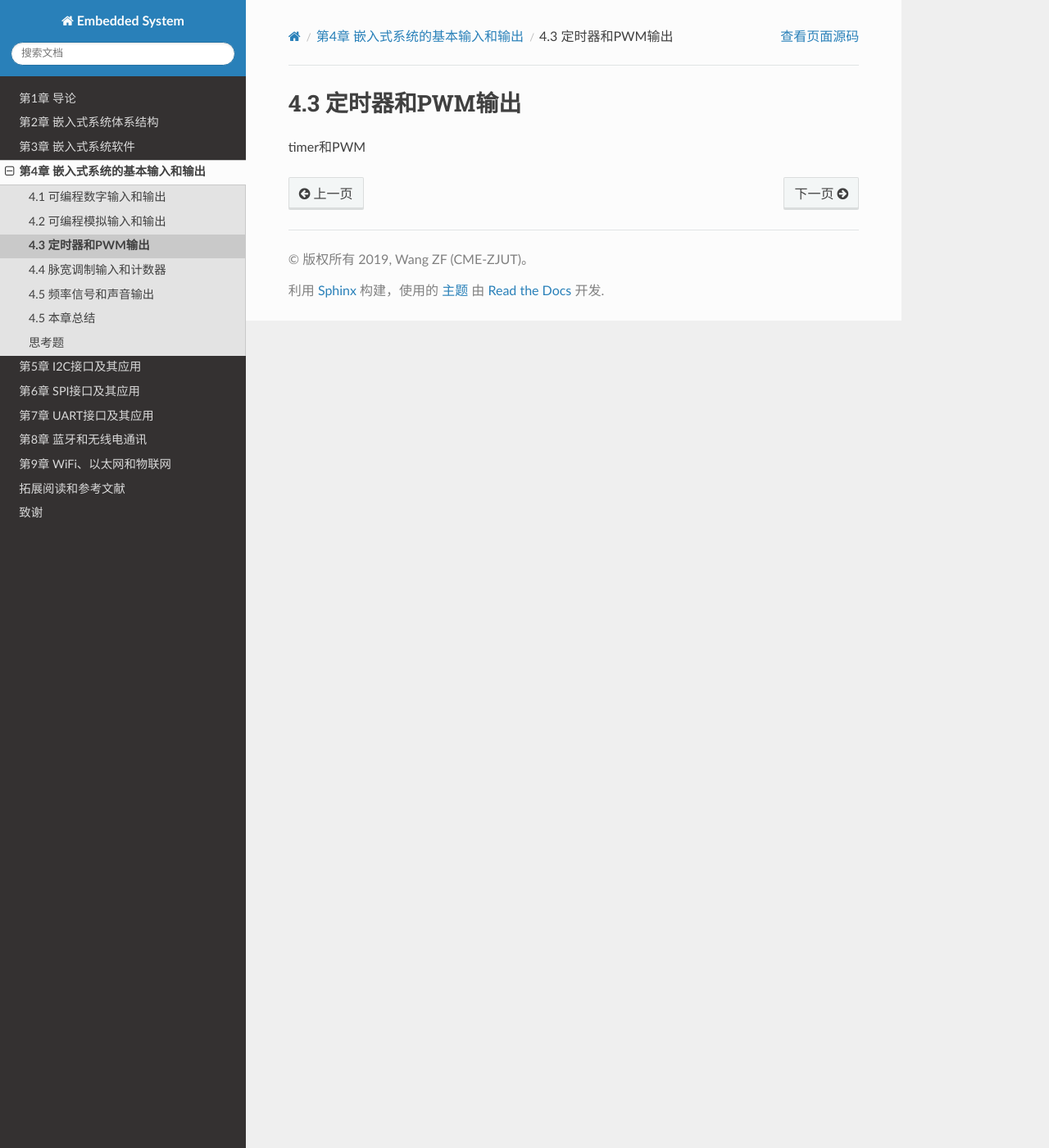
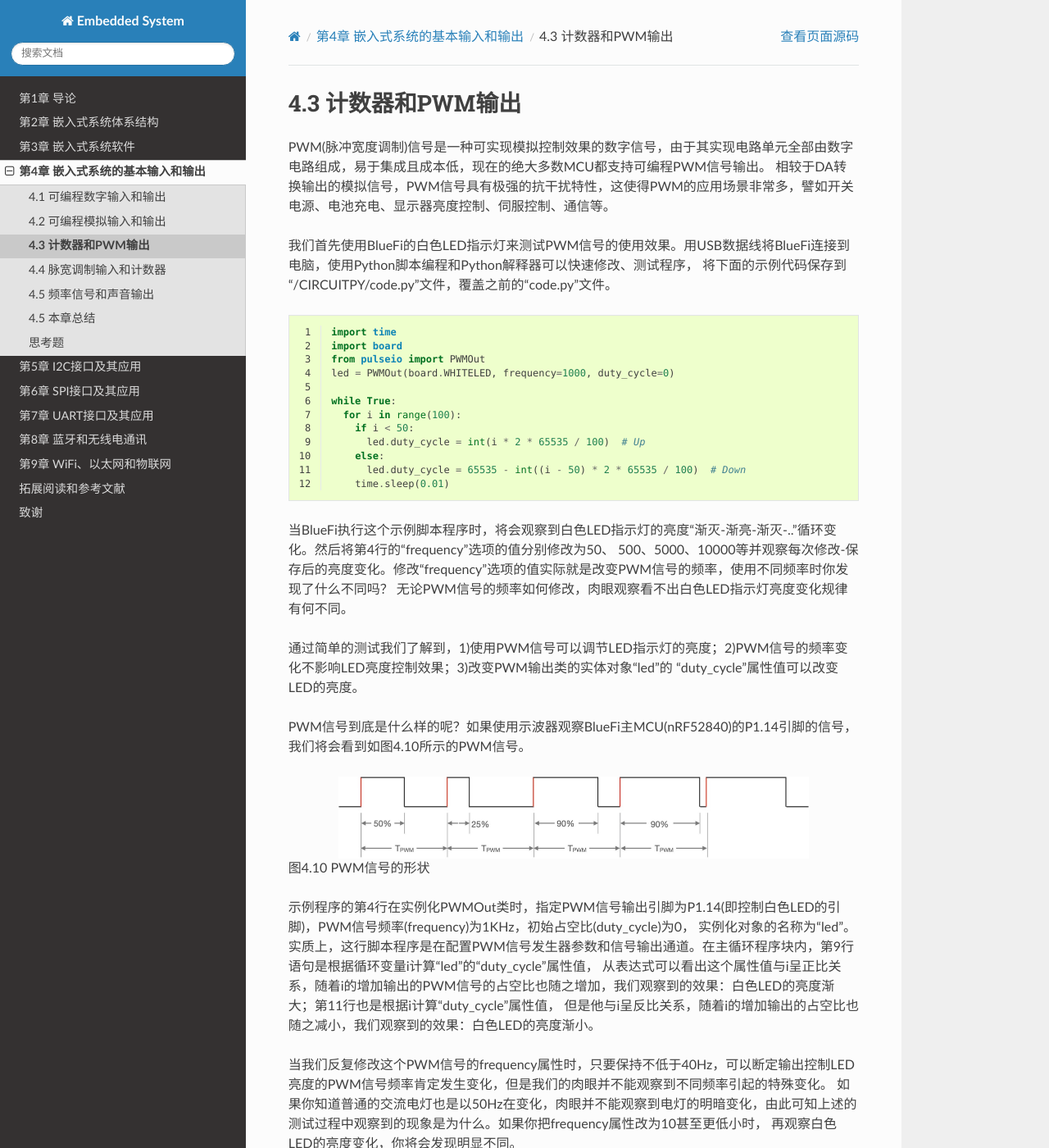
Before and after one commit to BradChan/TheEmbeddedSystem, a Sphinx documentation site: the page built from source/c4_ec_basedio/timer_pwm.rst, in a window 1280 px wide and 1400 px high. Shown: the whole window at 82% size. Built offline with Sphinx 7.4.7 and the Read the Docs theme 2.0.0, drawn with Linux system fonts in a browser that asks for light colours; some of the changed text lies outside the part shown.

Commit message:
update ch4.3

```diff
--- a/source/c4_ec_basedio/timer_pwm.rst
+++ b/source/c4_ec_basedio/timer_pwm.rst
@@ -1,5 +1,90 @@
 ===========================
-4.3 定时器和PWM输出
+4.3 计数器和PWM输出
 ===========================
 
-timer和PWM
+PWM(脉冲宽度调制)信号是一种可实现模拟控制效果的数字信号，由于其实现电路单元全部由数字电路组成，易于集成且成本低，现在的绝大多数MCU都支持可编程PWM信号输出。
+相较于DA转换输出的模拟信号，PWM信号具有极强的抗干扰特性，这使得PWM的应用场景非常多，譬如开关电源、电池充电、显示器亮度控制、伺服控制、通信等。
+
+我们首先使用BlueFi的白色LED指示灯来测试PWM信号的使用效果。用USB数据线将BlueFi连接到电脑，使用Python脚本编程和Python解释器可以快速修改、测试程序，
+将下面的示例代码保存到“/CIRCUITPY/code.py”文件，覆盖之前的“code.py”文件。
+
+.. code-block::  python
+  :linenos:
+
+  import time
+  import board
+  from pulseio import PWMOut
+  led = PWMOut(board.WHITELED, frequency=1000, duty_cycle=0)
+
+  while True:
+    for i in range(100):
+      if i < 50:
+        led.duty_cycle = int(i * 2 * 65535 / 100)  # Up
+      else:
+        led.duty_cycle = 65535 - int((i - 50) * 2 * 65535 / 100)  # Down
+      time.sleep(0.01)
+
+当BlueFi执行这个示例脚本程序时，将会观察到白色LED指示灯的亮度“渐灭-渐亮-渐灭-..”循环变化。然后将第4行的“frequency”选项的值分别修改为50、
+500、5000、10000等并观察每次修改-保存后的亮度变化。修改“frequency”选项的值实际就是改变PWM信号的频率，使用不同频率时你发现了什么不同吗？
+无论PWM信号的频率如何修改，肉眼观察看不出白色LED指示灯亮度变化规律有何不同。
+
+通过简单的测试我们了解到，1)使用PWM信号可以调节LED指示灯的亮度；2)PWM信号的频率变化不影响LED亮度控制效果；3)改变PWM输出类的实体对象“led”的
+“duty_cycle”属性值可以改变LED的亮度。
+
+PWM信号到底是什么样的呢？如果使用示波器观察BlueFi主MCU(nRF52840)的P1.14引脚的信号，我们将会看到如图4.10所示的PWM信号。
+
+.. image:: ../_static/images/c4/pwm_signal_feature.jpg
+  :scale: 25%
+  :align: center
+
+图4.10  PWM信号的形状
+
+示例程序的第4行在实例化PWMOut类时，指定PWM信号输出引脚为P1.14(即控制白色LED的引脚)，PWM信号频率(frequency)为1KHz，初始占空比(duty_cycle)为0，
+实例化对象的名称为“led”。实质上，这行脚本程序是在配置PWM信号发生器参数和信号输出通道。在主循环程序块内，第9行语句是根据循环变量i计算“led”的“duty_cycle”属性值，
+从表达式可以看出这个属性值与i呈正比关系，随着i的增加输出的PWM信号的占空比也随之增加，我们观察到的效果：白色LED的亮度渐大；第11行也是根据i计算“duty_cycle”属性值，
+但是他与i呈反比关系，随着i的增加输出的占空比也随之减小，我们观察到的效果：白色LED的亮度渐小。
+
+当我们反复修改这个PWM信号的frequency属性时，只要保持不低于40Hz，可以断定输出控制LED亮度的PWM信号频率肯定发生变化，但是我们的肉眼并不能观察到不同频率引起的特殊变化。
+如果你知道普通的交流电灯也是以50Hz在变化，肉眼并不能观察到电灯的明暗变化，由此可知上述的测试过程中观察到的现象是为什么。如果你把frequency属性改为10甚至更低小时，
+再观察白色LED的亮度变化，你将会发现明显不同。
+
+并不是所有PWM信号的频率都是可以任意修改的，实际的频率选择应根据被控对象(如LED)的开关频率特性(这是电子元件的一种重要电气特性)来选择，
+譬如伺服系统电机的响应速度较低仅适合100Hz以下的PWM信号频率。PWM信号是如何产生的呢？
+
+PWM信号发生器由时钟预分频器(Prescaler)、波计数器(Wave Cpunter)或通用计数器(General Counter)、数值比较器(Comparator)等组成，如图4.11所示。
+
+.. image:: ../_static/images/c4/pwm_generator_structure.jpg
+  :scale: 32%
+  :align: center
+
+图4.11  PWM信号发生器的结构组成
+
+设置时钟预分频器寄存器的值可调整PWM信号的频率，向占空比寄存器写入不同值可调整PWM信号的占空比，计数器的模式包括递增、递减、先递增-再递减等三种，
+计数器的模式选择可以改变PWM信号的对齐方式(前沿对齐、后沿对齐、中心对齐)，如图4.12所示。
+
+.. image:: ../_static/images/c4/pwm_signal_align_mode.jpg
+  :scale: 36%
+  :align: center
+
+图4.12  PWM信号对齐模式和计数器模式
+
+考虑PWM信号不同的应用目的，大多数PWM信号发生器的输出极性都支持可编程的反转特性。从上面两图可以看出，计数器是PWM信号发生器单元的核心部件。
+定时/计数器(Timer/Counter)是现代MCU片上必备的基础功能单元，编程控制定时/计数器不仅能产生单次的(One-short)定时中断请求、周期性中断请求，
+还能捕获外部输入的脉冲信号进行计数，借助于数值比较器也能产生PWM信号。很多MCU的片上并没有专用的PWM信号发生器单元，通过对定时/计数器编程控制产生PWM信号。
+当然，专用的PWM信号信号发生器仍具有定时器的功能。譬如，根据图4.11的结构，很容易让这个PWM信号发生器产生周期性中断请求。
+由于定时/计数器的结构和原理相对简单，相关的概念大多数都属于数字电路的范畴，本书中不对其深入讨论。
+
+-------------------------
+
+本节开始时，我们已经使用Python解释器和“pulseio”模块中的“PWMOut”类编写脚本程序控制nRF52840的P1.14引脚输出PWM信号，
+在Arduino开源平台如何编程控制I/O引脚输出PWM信号呢？
+
+
+
+-------------------------
+
+
+参考文献：
+::
+
+.. [1]
```
Also changed, not shown: source/c4_ec_basedio/aio.rst (+4 -4 lines), source/_static/images/c4/pwm_generator_structure.jpg (added), source/_static/images/c4/pwm_signal_align_mode.jpg (added), source/_static/images/c4/pwm_signal_feature.jpg (added), source/_static/images/c4/pwm_timer_comparor_generator.jpg (added).
